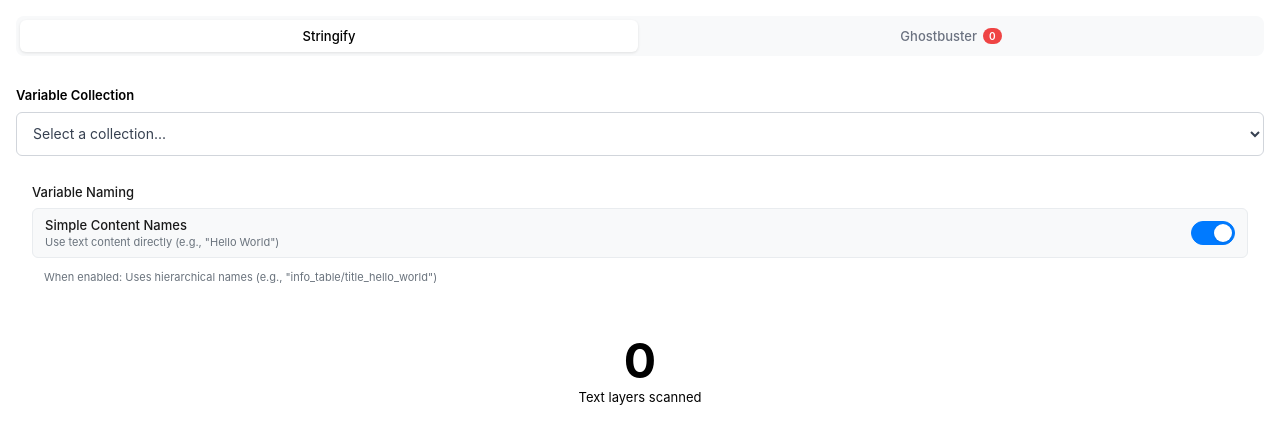
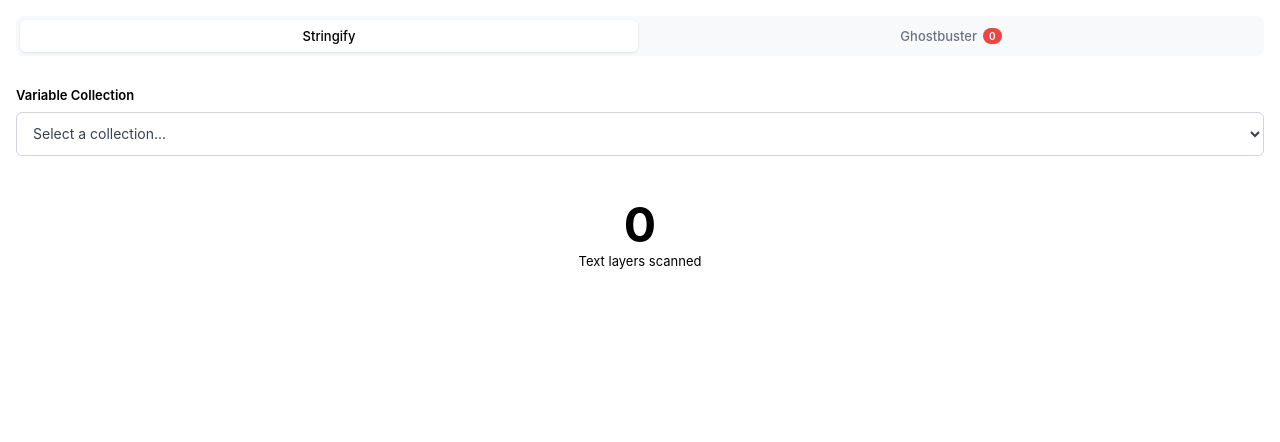
Before and after one commit to FPDCode/stringify-figma-plugin, a website: page ui.html in a window 1280 px wide. Drawn offline with Linux system fonts and the light colour scheme.

Commit message:
feat: V2.1.5 Final - Working plugin with enhanced functionality
✅ PLUGIN NOW FULLY FUNCTIONAL ✅

Major Enhancements:
- Enhanced naming convention with content appending (fixes duplicate layer issues)
- Content grouping for efficient processing of identical text
- Advanced character handling (@, #, $, %, &, +, =)
- Smart truncation with hierarchical context preservation
- Detailed error handling and processing analytics
- Performance optimizations for large datasets

Code Cleanup:
- Removed unused functions and interfaces
- Simplified naming convention parameters
- Fixed all build compilation errors
- Streamlined processing workflow

Key Features:
- Processes ALL text layers without stopping on duplicates
- Creates meaningful variable names with content differentiation
- Groups identical content to avoid duplicate variables
- Provides detailed processing feedback and timing
- Maintains hierarchical naming for design context

Successfully tested and working with complex table structures
containing duplicate layer names like 'title', 'detail', etc.

This resolves the original issue where the plugin would stop
processing after encountering duplicate layer names.

```diff
--- a/ui.html
+++ b/ui.html
@@ -68,113 +68,6 @@
       width: 100%;
       margin: 0;
       padding: 0;
-    }
-
-    /* ============================================================================
-       NAMING TOGGLE STYLES
-    ============================================================================ */
-
-    .naming-toggle-container {
-      display: flex;
-      flex-direction: column;
-      gap: 8px;
-      margin: 12px 16px 8px 16px; /* Compact spacing */
-    }
-
-    .naming-toggle-label {
-      font-size: 13px;
-      font-weight: 500;
-      color: #1a1a1a;
-      margin: 0;
-    }
-
-    .toggle-option-container {
-      display: flex;
-      align-items: center;
-      justify-content: space-between;
-      padding: 8px 12px;
-      background: #f8f9fa;
-      border: 1px solid #e9ecef;
-      border-radius: 6px;
-      transition: all 0.2s ease;
-    }
-
-    .toggle-option-container:hover {
-      background: #f1f3f4;
-      border-color: #d0d7de;
-    }
-
-    .toggle-option-info {
-      display: flex;
-      flex-direction: column;
-      flex: 1;
-    }
-
-    .toggle-option-title {
-      font-size: 13px;
-      font-weight: 500;
-      color: #1a1a1a;
-      margin: 0 0 2px 0;
-    }
-
-    .toggle-option-description {
-      font-size: 11px;
-      color: #6a737d;
-      margin: 0;
-      line-height: 1.3;
-    }
-
-    /* Toggle Switch Styles */
-    .toggle-switch {
-      position: relative;
-      width: 44px;
-      height: 24px;
-      margin-left: 12px;
-    }
-
-    .toggle-switch input {
-      opacity: 0;
-      width: 0;
-      height: 0;
-    }
-
-    .toggle-slider {
-      position: absolute;
-      cursor: pointer;
-      top: 0;
-      left: 0;
-      right: 0;
-      bottom: 0;
-      background-color: #e9ecef;
-      transition: 0.3s;
-      border-radius: 24px;
-      border: 1px solid #d0d7de;
-    }
-
-    .toggle-slider:before {
-      position: absolute;
-      content: "";
-      height: 18px;
-      width: 18px;
-      left: 2px;
-      bottom: 2px;
-      background-color: white;
-      transition: 0.3s;
-      border-radius: 50%;
-      box-shadow: 0 1px 3px rgba(0,0,0,0.1);
-    }
-
-    .toggle-switch input:checked + .toggle-slider {
-      background-color: #007AFF;
-      border-color: #007AFF;
-    }
-
-    .toggle-switch input:focus + .toggle-slider {
-      box-shadow: 0 0 0 2px rgba(0, 122, 255, 0.2);
-    }
-
-    .toggle-switch input:checked + .toggle-slider:before {
-      transform: translateX(20px);
     }
 
     .text-counter-container {
@@ -832,26 +725,6 @@
       </div>
     </section>
 
-    <!-- Naming Convention Toggle -->
-    <section class="naming-toggle-container" aria-labelledby="naming-toggle-heading">
-      <h4 id="naming-toggle-heading" class="naming-toggle-label">Variable Naming</h4>
-      <div class="toggle-option-container">
-        <div class="toggle-option-info">
-          <div class="toggle-option-title">Simple Content Names</div>
-          <div class="toggle-option-description">Use text content directly (e.g., "Hello World")</div>
-        </div>
-        <label class="toggle-switch" for="namingToggle" aria-label="Toggle naming convention">
-          <input type="checkbox" id="namingToggle" checked>
-          <span class="toggle-slider"></span>
-        </label>
-      </div>
-      <div class="toggle-option-description" style="margin-top: 4px; padding-left: 12px;">
-        <span id="namingToggleDescription">
-          When enabled: Uses hierarchical names (e.g., "info_table/title_hello_world")
-        </span>
-      </div>
-    </section>
-
     <!-- Text Counter Section -->
     <section class="text-counter-container" id="textCounterContainer" aria-live="polite">
       <div class="text-counter-number" id="textCounterNumber">0</div>
@@ -980,10 +853,6 @@
       cancelButton: document.getElementById('cancelButton'),
       createButton: document.getElementById('createButton'),
       statusMessage: document.getElementById('statusMessage'),
-
-      // Naming toggle elements
-      namingToggle: document.getElementById('namingToggle'),
-      namingToggleDescription: document.getElementById('namingToggleDescription'),
 
       // Tab elements
       stringifyTab: document.getElementById('stringifyTab'),
@@ -1305,15 +1174,6 @@
       }
     }
 
-    function updateNamingToggleDescription(isHierarchical) {
-      const description = elements.namingToggleDescription;
-      if (isHierarchical) {
-        description.textContent = 'When enabled: Uses hierarchical names (e.g., "info_table/title_hello_world")';
-      } else {
-        description.textContent = 'When disabled: Uses simple content names (e.g., "Hello_World")';
-      }
-    }
-
     function updateProgress(percentage, remaining = null) {
       elements.progressFill.style.width = percentage + '%';
       elements.progressContainer.setAttribute('aria-valuenow', percentage);
@@ -1394,8 +1254,7 @@
       setState('processing');
       sendMessage({
         type: 'create-variables',
-        collectionId: selectedCollection,
-        useHierarchicalNaming: elements.namingToggle.checked
+        collectionId: selectedCollection
       });
     });
 
@@ -1410,13 +1269,6 @@
       setButtonLoading(elements.createButton, true);
       hideStatus();
       sendMessage({ type: 'create-default-collection' });
-    });
-
-    // Naming toggle event listener
-    elements.namingToggle.addEventListener('change', (e) => {
-      updateNamingToggleDescription(e.target.checked);
-      // Store the preference for the processing
-      window.useHierarchicalNaming = e.target.checked;
     });
 
     // Tab navigation event listeners
@@ -1629,10 +1481,6 @@
         // Initialize tab system
         updateTabUI();
 
-        // Initialize naming toggle
-        window.useHierarchicalNaming = elements.namingToggle.checked;
-        updateNamingToggleDescription(elements.namingToggle.checked);
-
         // Initialize stringify functionality
         sendMessage({ type: 'get-collections' });
         sendMessage({
```
Also changed, not shown: code.ts (+9 -18 lines).
